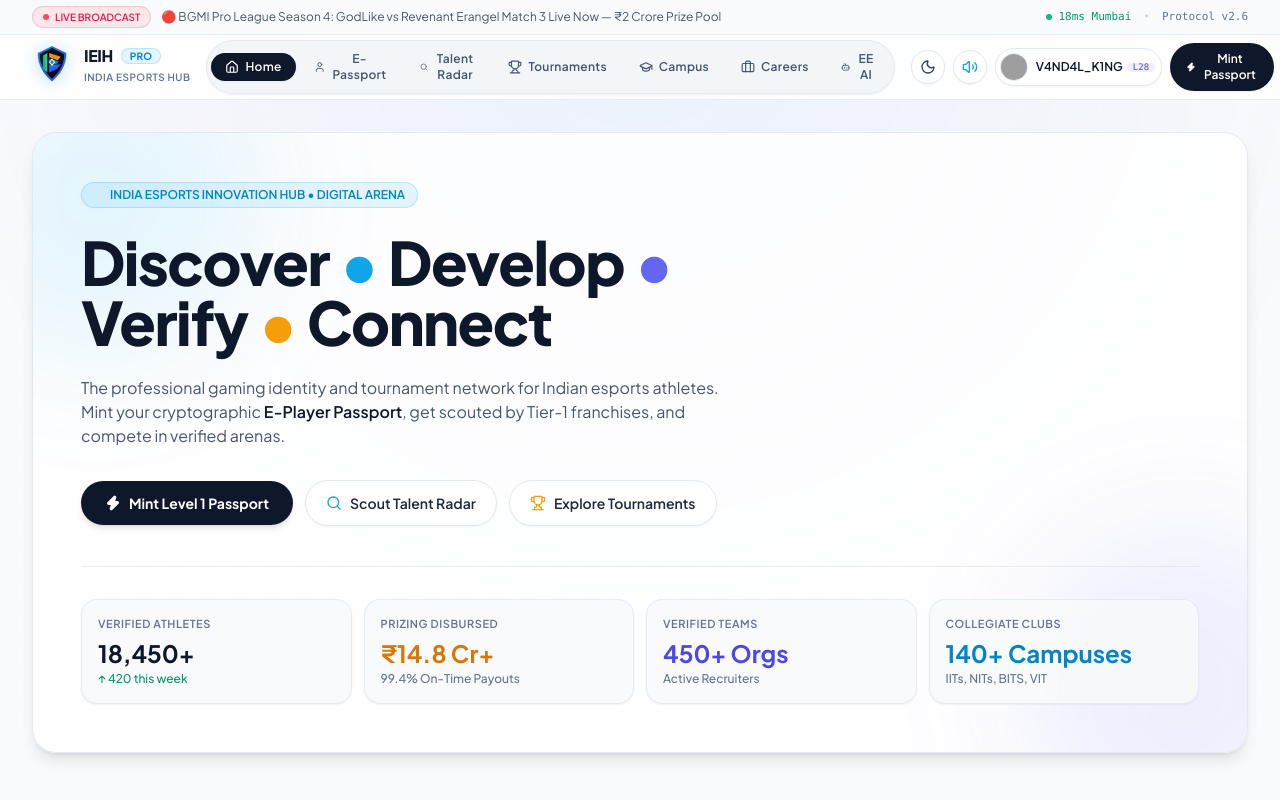
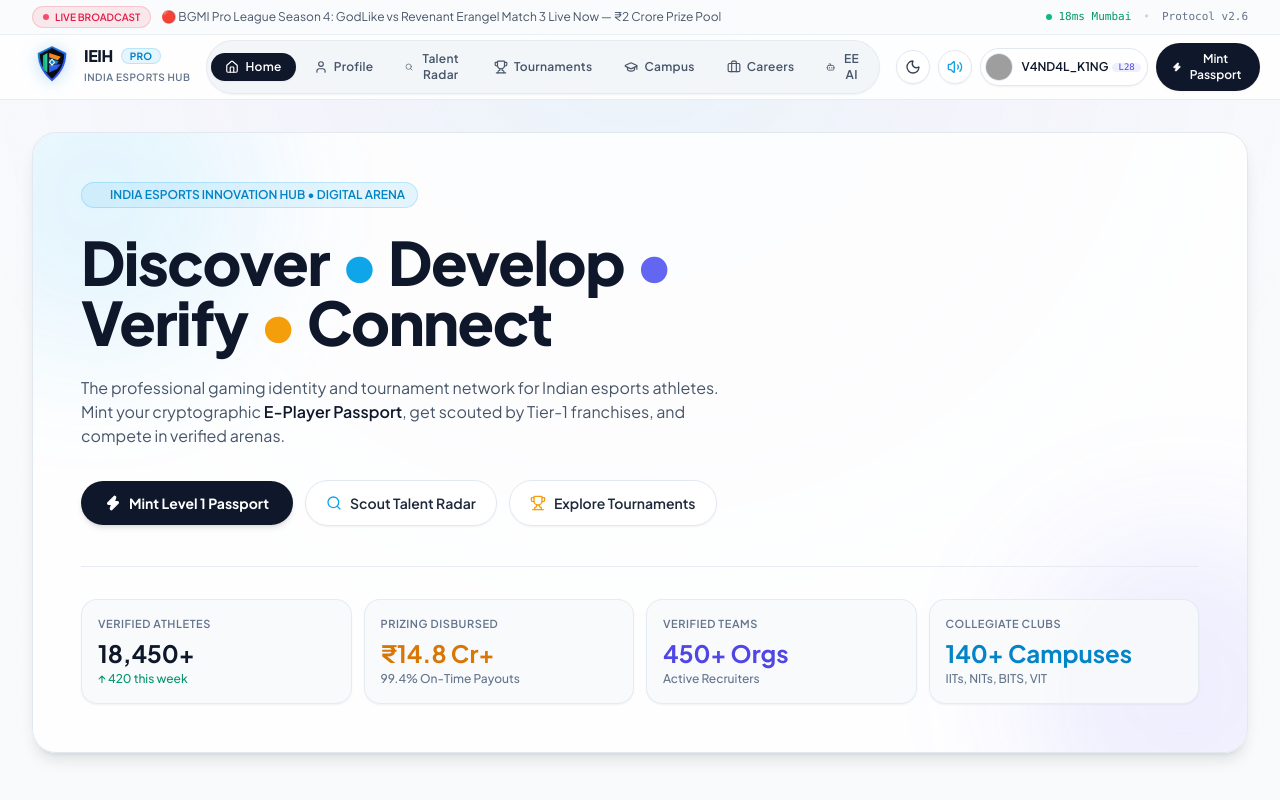
Before and after one commit to 1999rkgupta/ieih-app, a React (Vite) app in the folder frontend/: page / in a window 1280 px wide. Shown: the top 800 px of the page. Built offline with nearby package versions, Linux system fonts and the light colour scheme; grey boxes are pictures that could not be loaded.

Commit message:
feat(nav): rename E-Passport tab to Profile

```diff
--- a/frontend/src/components/layout/Navbar.tsx
+++ b/frontend/src/components/layout/Navbar.tsx
@@ -59,7 +59,7 @@
 
   const navItems = [
     { id: 'home', label: 'Home', icon: Home },
-    { id: 'passport', label: 'E-Passport', icon: User },
+    { id: 'passport', label: 'Profile', icon: User },
     { id: 'discovery', label: 'Talent Radar', icon: Search },
     { id: 'tournaments', label: 'Tournaments', icon: Trophy },
     { id: 'campus', label: 'Campus', icon: GraduationCap },
```
